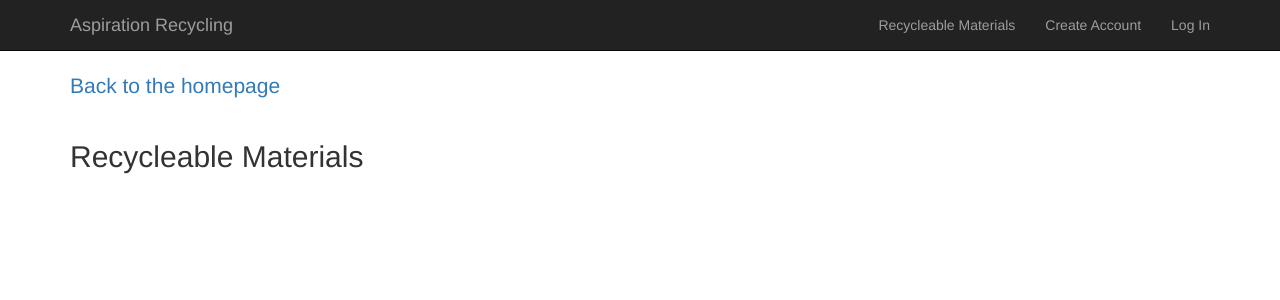
After one commit to rosemondho/recycle-app, a Flask app: template templates/materials.html in a window 1280 px wide. The commit adds this page. Shown: the top 300 px of the page. Run offline with Flask 2, Linux system fonts and the light colour scheme; the template is opened without the code that fills it, so the values that code supplies are empty; some libraries are stand-ins or nearby versions.

Commit message:
Formatted list of checkboxes for materials section and added a 'Recycleable Materials' tab to see a full list of recycleable materials.

```diff
--- a/server.py
+++ b/server.py
@@ -48,7 +48,6 @@ def search_for_recyclers():
 
     # Links material description to material ID. var material is a Type<'str>
     for material in chosen_materials:
-        # loop through
         for material_dict in materials_list:
             if material == material_dict['description']:
                 chosen_material_id.append(material_dict['material_id'])
@@ -204,10 +203,6 @@ def show_favorite_recyclers():
 
         url = f'http://api.earth911.com/earth911.getLocationDetails'
 
-        # #loop through the favorited recyclers and add them
-        # for favorite in favorites:
-        #     loc_ids.append(favorite.location_id)
-
         print("LOCATION IDs FROM FAVORITES: ", loc_ids)
         payload = {'api_key': API_KEY,
                 'location_id[]': loc_ids}
@@ -296,7 +291,13 @@ def logout_user():
 
     return redirect('/')
 
+@app.route('/materials')
+def show_materials():
+    #list of dictionaries
 
+    materials_list = materials.get_materials()
+
+    return render_template('materials.html', materials_list=materials_list)
 
 
 if __name__ == '__main__':
--- a/static/styles.css
+++ b/static/styles.css
@@ -28,19 +28,78 @@ img {
     white-space: nowrap;
   }
 
-  .multi-list
+  /* .multi-list
 {
     float: left;
     padding-right: 50px;
-}
+} */
 
 .clear
 {
     clear: both;
 }
 
-#materials_list {width:500px; list-style:none; margin:0 auto 0 auto; border:1px solid red}
-#materials_list li {list-style-type:none;  width:250px;  height: 3ex}
-#materials_list li label{width:200px;	padding:2px 10px 0 8px; display:inline-block;}
-.seccol , .seccol ~ li {margin-left: 250px;}
-.seccol { margin-top: -15ex;}
+fieldset.group  {
+  margin: 0;
+  padding: 0;
+  margin-bottom: 100em;
+  /* padding: .125em;  */
+}
+
+fieldset.form-group legend {
+  margin: 0;
+  padding: 0;
+  font-weight: bold;
+  margin-left: 0px;
+  font-size: 100%;
+  color: black;
+}
+
+#materials-search {
+  border: 1px solid #ccc;
+  border-radius: 4px;
+  box-shadow: inset 0 1px 1px rgb(0 0 0 / 8%);
+  transition: border-color ease-in-out .15s, box-shadow ease-in-out .15s;
+  overflow-y: auto;
+  overflow-x: hidden;
+  width:100%;
+}
+
+
+ul.checkbox  {
+  margin: 100;
+  padding: 1000;
+  margin-left: 100000px;
+  list-style: none;
+}
+
+ul.checkbox li input {
+  margin-right: 0em;
+  margin-left:1000px;
+}
+
+ul.checkbox li {
+  /* border: 1px transparent solid;  */
+  display:inline-block;
+  width:265px;
+}
+
+ul.checkbox li label {
+  margin-left: 10px;
+}
+
+/* ul.checkbox li:hover, ul.checkbox li.focus  {
+  background-color: lightyellow;
+  border: 1px gray solid;
+  width: 12em;
+}  */
+
+ul.checkbox {
+  width: 100%;
+  max-height: 200px;
+  margin: 10px;
+}
+
+ul.checkbox label {
+  padding-left:0px;
+}
--- a/templates/base.html
+++ b/templates/base.html
@@ -19,6 +19,11 @@
 
         <div class="navbar-collapse">
             <ul class="nav navbar-nav navbar-right">
+                <li>
+                  <a href="/materials">
+                    Recycleable Materials
+                  </a>
+                </li>
 
                 {% if 'Current User' in session %}
                   <li>
--- /dev/null
+++ b/templates/materials.html
@@ -0,0 +1,39 @@
+{% extends 'base.html' %}
+
+{% block title %}Nearest Recyclers{% endblock %}
+
+{% block body %}
+  <div class="container">
+    <div class="row">
+      <div class="col d-flex justify-content-center">
+        <a href="/" class="lead backlink">
+          Back to the homepage
+        </a>
+      </div>
+    </div>
+    <br>
+    <div class="row">
+      <div class="col">
+
+        <div id="accordion">
+          <h2>Recycleable Materials</h2>
+
+            {% for material in materials_list %}
+            <ul class="materials-list list-group">
+                <li class="list-group-item list-group-item-action" style="border: none">
+                  <div class="row">
+                    <div class="col">
+                      <div class="d-flex w-100 justify-content-between border-0">
+                          <h4>{{ material['description'] }}</h4>
+                          <p>{{ material['long_description'] }}</p>
+                      </div>
+                    </div>
+                  </div>
+                </li>
+            {% endfor %}
+            </ul>
+        </div>
+      </div>
+    </div>
+  </div>
+{% endblock %}
```
Also changed, not shown: templates/homepage.html (+12 -28 lines).
